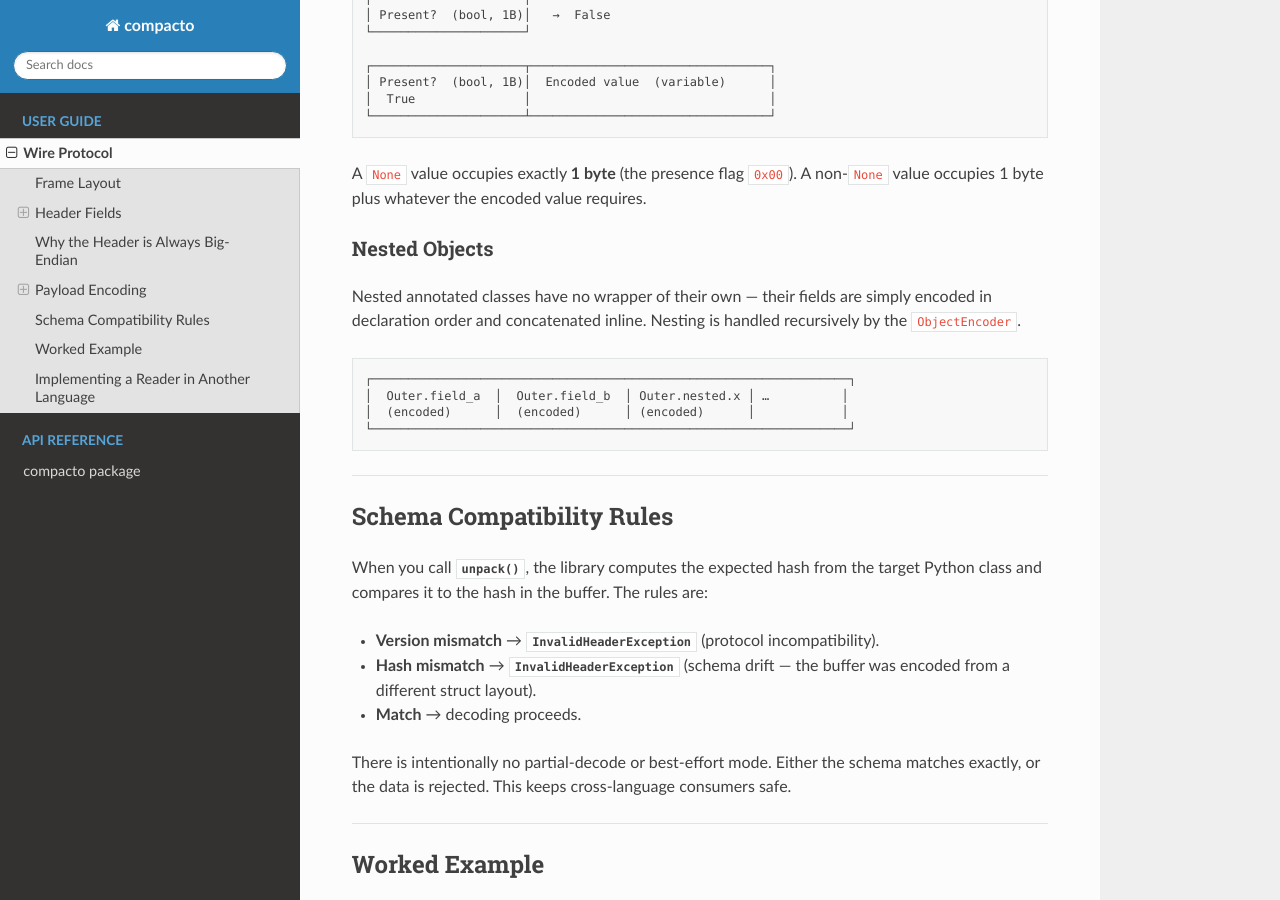
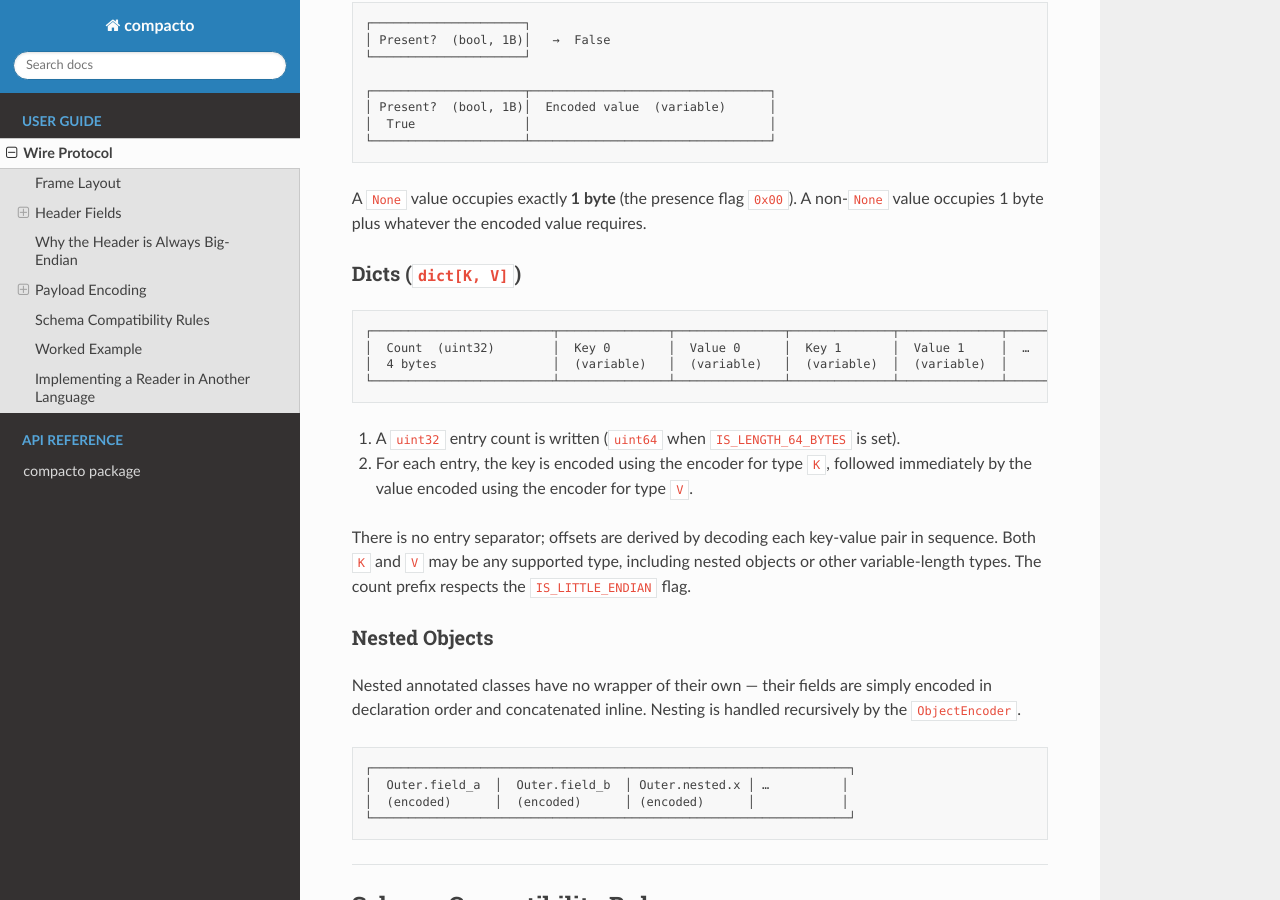
Before and after one commit to HideyoshiNakazone/compacto, a Sphinx documentation site: the page built from docs/source/protocol.rst, in a window 1280 px wide and 900 px high, scrolled down 4778 px. Built offline with Sphinx 7.4.7 and the Read the Docs theme 3.1.0, drawn with Linux system fonts in a browser that asks for light colours; some of the changed text lies outside the part shown.

Commit message:
feat: document dict serialization and deserialization in encoding and README

```diff
--- a/docs/source/protocol.rst
+++ b/docs/source/protocol.rst
@@ -84,9 +84,10 @@ A ``uint16`` bitmask. Individual bits are defined as:
    * - 2
      - ``0x0004``
      - ``IS_LENGTH_64_BYTES``
-     - Length prefixes for ``str``, ``bytes``, and ``list`` fields are encoded
-       as ``uint64`` (8 bytes) instead of the default ``uint32`` (4 bytes).
-       Pass ``is_length_64_bytes=True`` to :func:`pack` to set this flag.
+     - Length prefixes for ``str``, ``bytes``, ``list``, and ``dict`` fields
+       are encoded as ``uint64`` (8 bytes) instead of the default ``uint32``
+       (4 bytes). Pass ``is_length_64_bytes=True`` to :func:`pack` to set this
+       flag.
    * - 3–15
      - —
      - *(reserved)*
@@ -285,6 +286,25 @@ Optionals (``Optional[T]`` / ``T | None``)
 A ``None`` value occupies exactly **1 byte** (the presence flag ``0x00``). A
 non-``None`` value occupies 1 byte plus whatever the encoded value requires.
 
+Dicts (``dict[K, V]``)
+~~~~~~~~~~~~~~~~~~~~~~
+
+.. code-block:: text
+
+    ┌─────────────────────────┬───────────────┬───────────────┬──────────────┬──────────────┬────────┐
+    │  Count  (uint32)        │  Key 0        │  Value 0      │  Key 1       │  Value 1     │  …     │
+    │  4 bytes                │  (variable)   │  (variable)   │  (variable)  │  (variable)  │        │
+    └─────────────────────────┴───────────────┴───────────────┴──────────────┴──────────────┴────────┘
+
+1. A ``uint32`` entry count is written (``uint64`` when ``IS_LENGTH_64_BYTES`` is set).
+2. For each entry, the key is encoded using the encoder for type ``K``, followed
+   immediately by the value encoded using the encoder for type ``V``.
+
+There is no entry separator; offsets are derived by decoding each key-value pair
+in sequence. Both ``K`` and ``V`` may be any supported type, including nested
+objects or other variable-length types. The count prefix respects the
+``IS_LITTLE_ENDIAN`` flag.
+
 Nested Objects
 ~~~~~~~~~~~~~~
 
@@ -382,8 +402,8 @@ Minimum steps to decode a compacto frame:
 5. If ``options & 0x0001`` (``IS_LITTLE_ENDIAN``): decode payload fields as
    little-endian. Otherwise use big-endian.
 5a. If ``options & 0x0004`` (``IS_LENGTH_64_BYTES``): length prefixes for
-   ``str``, ``bytes``, and ``list`` fields are ``uint64`` (8 bytes). Otherwise
-   they are ``uint32`` (4 bytes).
+   ``str``, ``bytes``, ``list``, and ``dict`` fields are ``uint64`` (8 bytes).
+   Otherwise they are ``uint32`` (4 bytes).
 6. Decode each field in declaration order:
 
    * **Fixed-size primitive** — read *N* bytes and interpret as the appropriate
@@ -392,6 +412,9 @@ Minimum steps to decode a compacto frame:
      Interpret as UTF-8 for ``str``.
    * **list[T]** — read a ``uint64`` count, then decode *count* elements of type
      ``T`` in sequence.
+   * **dict[K, V]** — read a ``uint32`` (or ``uint64``) count, then decode
+     *count* key-value pairs: for each pair, decode one ``K`` followed by one
+     ``V``.
    * **Optional[T]** — read 1 byte (the presence flag). If ``0x01``, decode one
      value of type ``T``. If ``0x00``, the field is ``null`` / ``None``.
    * **Nested object** — decode its fields inline, in their own declaration order.
```
Also changed, not shown: README.md (+23 -9 lines), docs/source/compacto.encoding.rst (+8 -0 lines).
